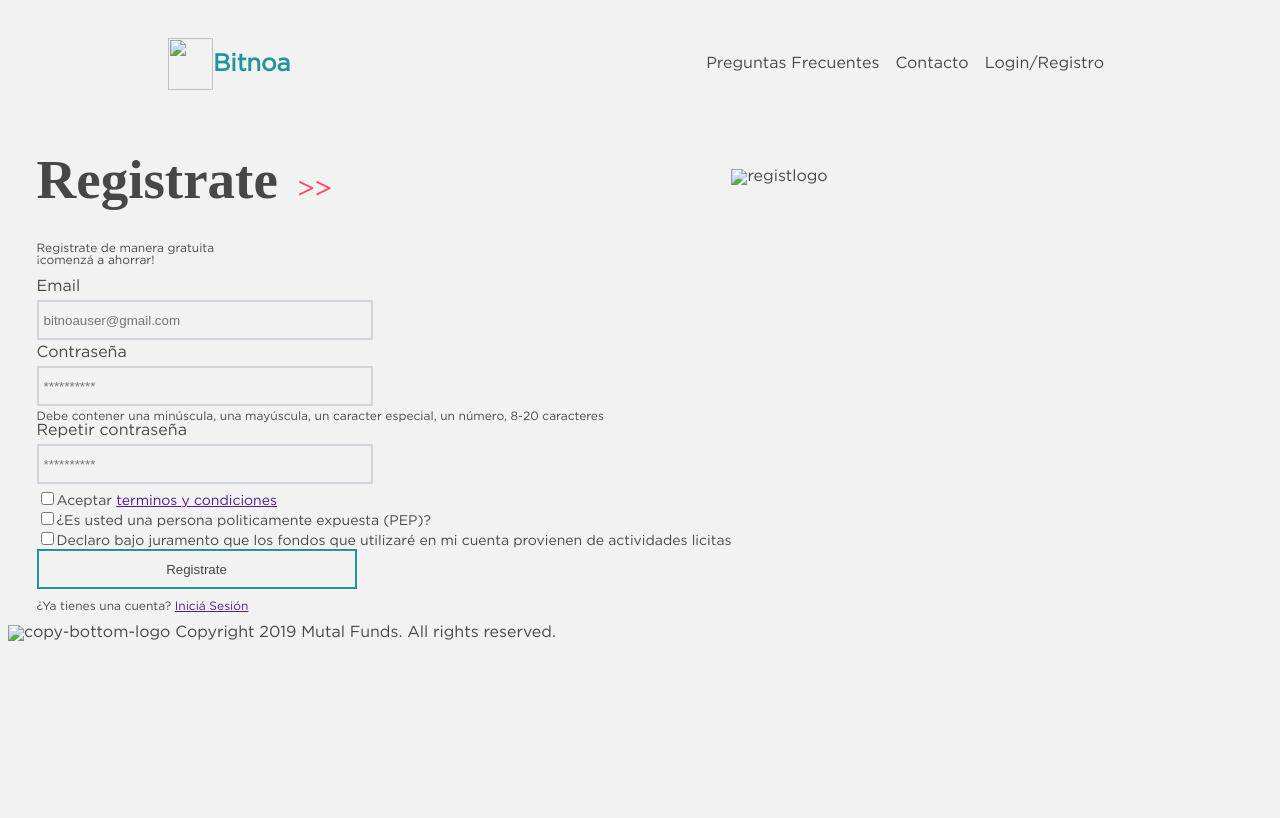
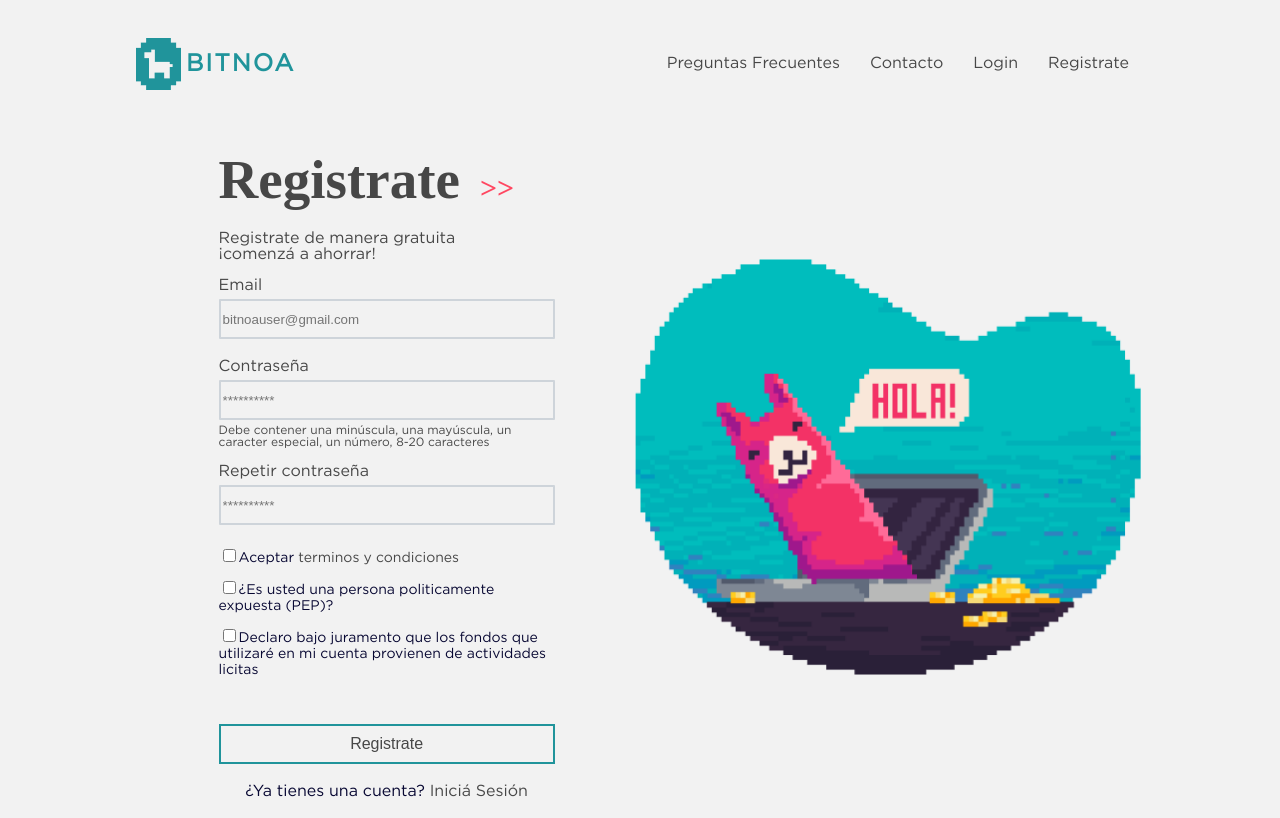
Before and after one commit to MachiHat/SuCoin, a website: page html/regist.html in a window 1280 px wide. Drawn offline with Linux system fonts and the light colour scheme; a web font is replaced by a local one.

Commit message:
regist y login base completado

```diff
--- a/html/regist.html
+++ b/html/regist.html
@@ -15,13 +15,14 @@
 
     <nav class="topnav">
         <div class="topnav-logo-wrap">
-            <img src="" alt="" class="topnav-logo">
-            <h2>Bitnoa</h2>
+            <img src="../img/logoVerde.png" alt="" class="topnav-logo">
+            <h2>BITNOA</h2>
         </div>
         <ul class="topnav-list">
             <li class="topnav-item"><a href="">Preguntas Frecuentes</a></li>
             <li class="topnav-item"><a href="">Contacto</a></li>
-            <li class="topnav-item"><a href="">Login/Registro</a></li>
+            <li class="topnav-item"><a href="">Login</a></li>
+            <li class="topnav-item"><a href="">Registrate</a></li>
         </ul>
     </nav>
 
@@ -59,26 +60,13 @@
                 <button class="btn regist-btn">Registrate</button>
                 <p>¿Ya tienes una cuenta? <a href="">Iniciá Sesión</a></p>
             </div>
-
         </div>
 
         <div class="regist-image">
-            <img src="" alt="registlogo" class="regist-logo">
+            <img src="../img/registLlamaHola.png" alt="loginLogo" class="regist-logo">
         </div>
 
     </section>
-
-    <footer>
-        <div class="footer-left">
-            <img src="" alt="copy-bottom-logo" class="copyright-logo">
-            <span class="copyright-text">Copyright 2019 Mutal Funds. All rights reserved.</span>
-        </div>
-        <div class="footer-right">
-            <ul>
-
-            </ul>
-        </div>
-    </footer>
 
     <!--  Scripts  -->
 
--- a/scss/_regist.scss
+++ b/scss/_regist.scss
@@ -14,10 +14,14 @@
     .form-wrap {
         display: flex;
         flex-direction: column;
-        p {font-size: 12px;}
+        padding: 0 5rem;
+        width: min-content;
+        p {font-size: 16px; margin: 0;}
         .regist-form {
             display: flex;
             flex-direction: column;
+            width: min-content;
+            label {margin-top: 15px;}
             input {
                 color: #868E96;
                 border: 2px solid #CED4DA ;
@@ -26,37 +30,70 @@
                 width: 21rem;
                 height: 2.5rem;
                 margin: 5px 0;
-                padding: 0 5px;
             }
             span {font-size: 12px;}
+            p {
+                text-align: center;
+                padding-top: 12px;
+                a {
+                    color: #365897;
+                    text-decoration: none;
+                    &:hover{text-decoration: underline;}
+                }
+            }
         }
         .regist-checkbox {
             display: flex;
             flex-direction: column;
+            padding: 10px 0;
+            .checkbox-wrap {
+                padding: 6px 0;
                 label {
                     font-size: 14px;
+                    color: #070732;
+                    a {
+                        text-decoration: none;
+                        color: #474747;
+                        &:hover {text-decoration: underline;}
+                    }
                     input {
                         border-radius: 0px;
                         border: 2px #CED4DA;
                         background: transparent;
                     }
                 }
-
+            }
         }
         .regist-captcha {
+            padding: 10px 0;
+            width: min-content;
             .regist-btn {
                 color: #474747;
+                font-size: 16px;
+                font-weight: 400;
                 height: 2.5rem;
-                width: 20rem;
+                width: 21rem;
+                margin: 20px 0;
                 border: 2px solid #20949B;
                 background-color: transparent;
                 &:hover {
                     border-color: #365897;
+                    font-weight: 600;
+                    transition: 0.2 ease-in-out;
                 }
+            }
+            p {color: #070732; text-align: center;}
+            a {
+                color: #474747;
+                text-decoration: none;
+                &:hover {text-decoration: underline;}
             }
         }
     }
     .regist-image {
-        img {min-height: 26rem; min-width: 32rem;}
+        img {max-height: 26rem; max-width: 32rem;}
+    }
+    .login-image {
+       img {max-height: 22.5rem; max-width: 20rem;}
     }
 }
--- a/scss/_topnav.scss
+++ b/scss/_topnav.scss
@@ -2,7 +2,7 @@
     display: flex;
     flex-direction: row;
     justify-content: space-between;
-    margin: 2rem 10rem;
+    margin: 2rem 8rem;
     .topnav-logo-wrap {
         @include centerflex;
         img {
@@ -11,6 +11,9 @@
         }
         h2 {
             color: #20949B;
+            font-weight: bolder;
+            letter-spacing: 2px;
+            padding-left: 5px;
         }
     }
     .topnav-list {
@@ -19,14 +22,14 @@
         padding: auto;
         .topnav-item {
             list-style: none;
-            margin: 0.5rem;
+            margin: 0.5rem 15px;
             a {
                 text-decoration: none;
                 color: #474747;
                 &:hover {
                     color: #000;
                     font-weight: bold;
-                    transition: 0.2s ease-in-out;
+                    transition: 0.2s ease;
                 }
             }
         }
```
Also changed, not shown: html/login.html (added, +62 -0 lines), package.json (+8 -0 lines), css/style.css, img/loginLlama.png (added), img/logoVerde.png (added), img/registLlamaHola.png (added), 1 other file. Lines whose indentation alone changed are shown as unchanged.
